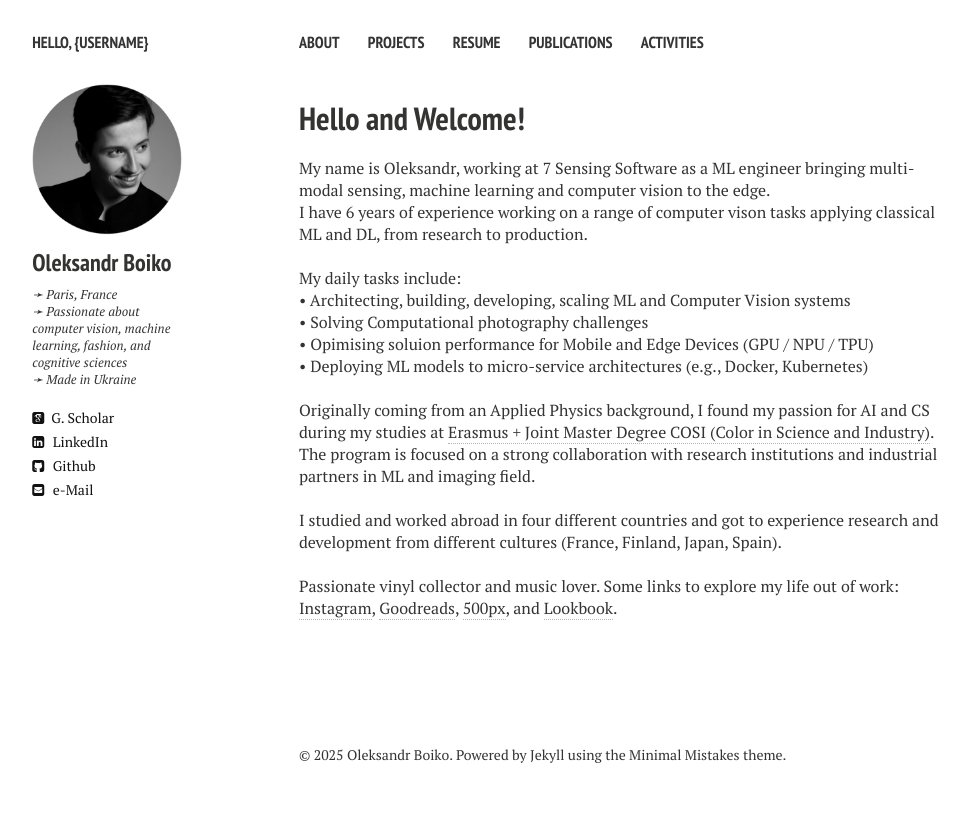
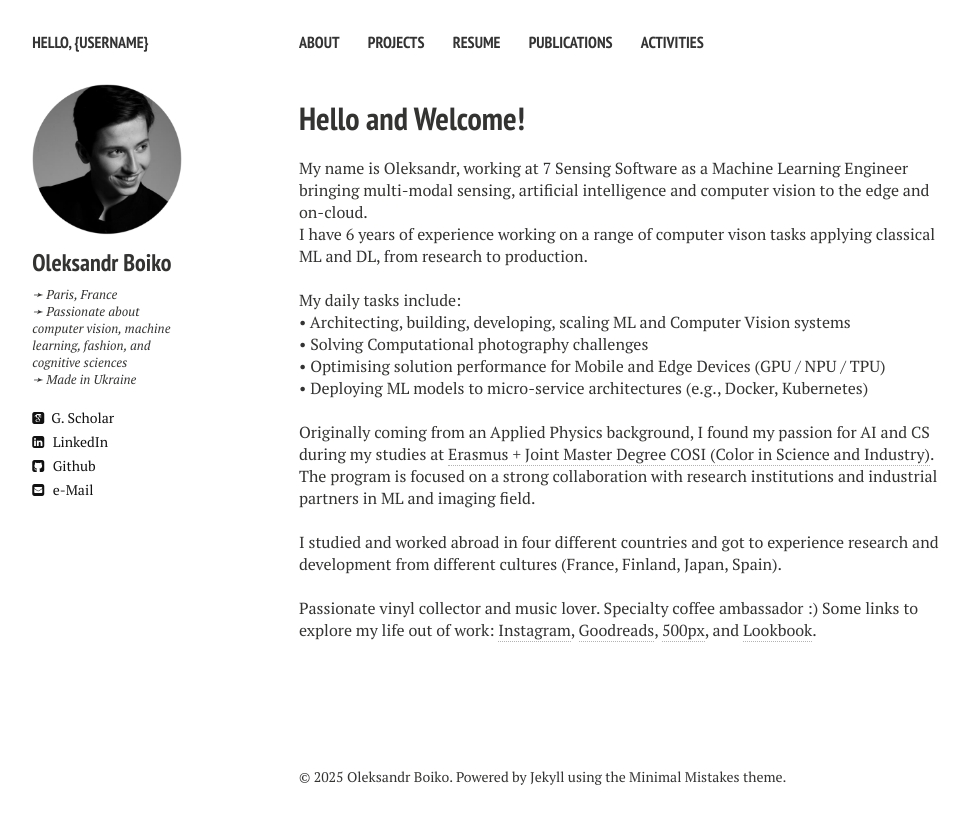
Before and after one commit to alexanch/alexanch.github.io, a Jekyll site: the page built from index.md, in a window 1280 px wide. Shown: the top 824 px of the page, without its empty margins (21-991 px from the left). Built offline with Jekyll 4.4.1, drawn with Linux system fonts in a browser that asks for light colours; nearby versions of some CDN libraries.

Commit message:
Update index.md

```diff
--- a/index.md
+++ b/index.md
@@ -5,20 +5,23 @@ description: Alexu's page
 tags: [Jekyll, theme, responsive, blog, template]
 ---
 
-My name is Oleksandr, working at 7 Sensing Software as a ML engineer bringing multi-modal sensing, machine learning and computer vision to the edge. <br />I have 6 years of experience working on a range of computer vison tasks applying classical ML and DL, from research to production.
+My name is Oleksandr, working at 7 Sensing Software as a Machine Learning Engineer bringing multi-modal sensing, artificial intelligence and computer vision to the edge and on-cloud. <br />I have 6 years of experience working on a range of computer vison tasks applying classical ML and DL, from research to production.
 <br /><br />
 
-My daily tasks include:  <br />
+
+My daily tasks include: <br />
 • Architecting, building, developing, scaling ML and Computer Vision systems <br />
 • Solving Computational photography challenges <br />
-• Opimising soluion performance for Mobile and Edge Devices (GPU / NPU / TPU)  <br />
-• Deploying ML models to micro-service architectures (e.g., Docker, Kubernetes) <br /><br />
+• Optimising solution performance for Mobile and Edge Devices (GPU / NPU / TPU) <br />
+• Deploying ML models to micro-service architectures (e.g., Docker, Kubernetes) <br /> <br />
+
 
 Originally coming from an Applied Physics background, I found my passion for AI and CS during my studies at [Erasmus + Joint Master Degree COSI (Color in Science and Industry)](https://cosi-master.eu/cosi-master-degree/). The program is focused on a strong collaboration with research institutions and industrial partners in ML and imaging field.
 <br /><br />
 I studied and worked abroad in four different countries and got to experience research and development from different cultures (France, Finland, Japan, Spain).
 <br /><br />
-Passionate vinyl collector and music lover. Some links to explore my life out of work: [Instagram](https://www.instagram.com/_alexanch/), [Goodreads](https://www.goodreads.com/user/show/79361670-alex-boiko), [500px](https://500px.com/alexanch), and [Lookbook](https://lookbook.nu/alexanch).
+Passionate vinyl collector and music lover. Specialty coffee ambassador :)
+Some links to explore my life out of work: [Instagram](https://www.instagram.com/_alexanch/), [Goodreads](https://www.goodreads.com/user/show/79361670-alex-boiko), [500px](https://500px.com/alexanch), and [Lookbook](https://lookbook.nu/alexanch).
 <br /><br /><br /><br />
 
 <!---
```
